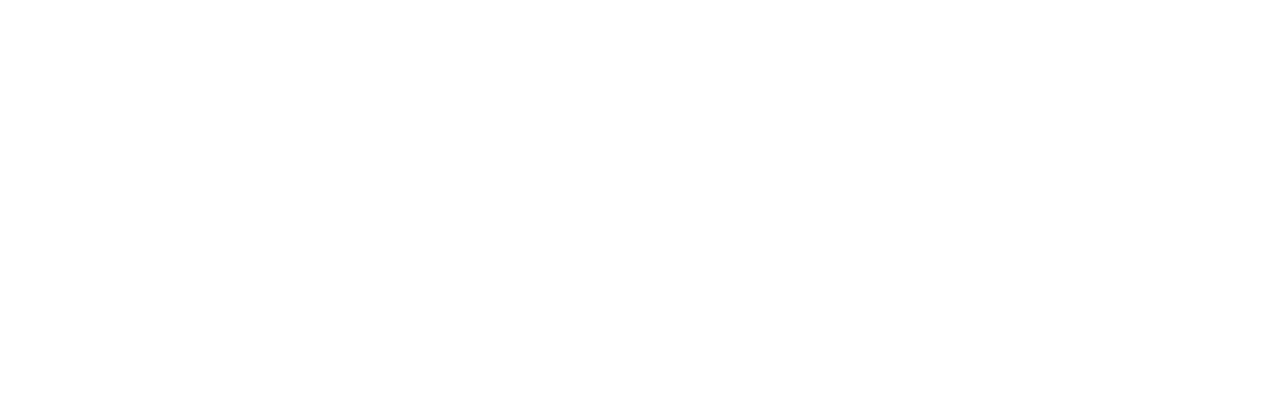
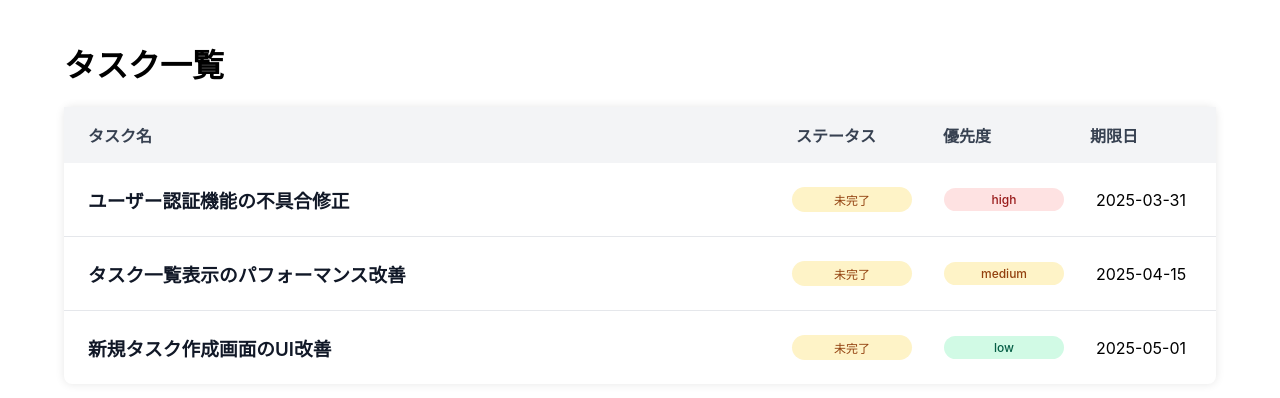
Before and after one commit to hidegg1/react-task-app, a React (Vite) app: page /tasks in a window 1280 px wide. Before the commit this address had no page. Shown: the top 398 px of the page. Built offline with nearby package versions, Linux system fonts and the light colour scheme.

Commit message:
feat:MockDataを利用したタスク一覧ページを作成
デザインパターン：Container/Presentationalパターンによるコンポーネント分割
propsを使用して、各タスクデータはTaskCardにて表示

```diff
--- a/src/App.tsx
+++ b/src/App.tsx
@@ -1,10 +1,12 @@
 import { Route, Routes } from "react-router-dom";
 import HomePage from "./pages/home";
+import TaskListPage from "./pages/tasks/taskListPage";
 
 function App() {
   return (
     <Routes>
       <Route path="/" element={<HomePage />} />
+      <Route path="/tasks" element={<TaskListPage />} /> {/* タスク一覧ページのルーティング設定 */}
     </Routes>
   );
 }
--- /dev/null
+++ b/src/features/tasks/components/TaskCard.tsx
@@ -0,0 +1,41 @@
+import { Link } from "react-router-dom";
+import type { Priority, Task } from "../../../types/task";
+import styles from "../styles/taskCard.module.css";
+
+type Props = {
+    task: Task;
+};
+
+export default function TaskCard({ task }: Props) {
+    // 優先度に応じたクラス名を返す関数
+    const getPriorityClass = (priority: Priority): string => {
+        switch (priority.toLowerCase()) {
+            case "high":
+                return styles.highPriority
+            case "medium":
+                return styles.mediumPriority
+            case "low":
+                return styles.lowPriority
+            default:
+                return styles.defaultPriority
+        }
+    }
+
+    // ステータスに応じた表示ラベルを返す関数
+    const getStatusLabel = (status: boolean): string => {
+        return status ? "完了" : "未完了";
+    };
+
+    return (
+        <div className={styles.taskCard}>
+            <Link to={`/tasks/${task.id}`} className={styles.detailLink}>
+                <h3 className={styles.taskTitle}>{task.title}</h3>
+            </Link>
+            <p className={`${styles.badge} ${task.status ? styles.completed : styles.incomplete}`}>
+                {getStatusLabel(task.status)}
+            </p>
+            <p className={`${styles.badge} ${getPriorityClass(task.priority)}`}>{task.priority}</p>
+            <p className={styles.taskDueDate}>{task.dueDate}</p>
+        </div>
+    );
+}
--- /dev/null
+++ b/src/features/tasks/containers/TaskListContainer.tsx
@@ -0,0 +1,40 @@
+import { useEffect, useState } from "react";
+import { getTasks } from "../hooks/getTasks";
+import type { Task } from "../../../types/task";
+import TaskCard from "../components/TaskCard";
+import styles from "../styles/TaskListContainer.module.css";
+
+export default function TaskListContainer() {
+    const [tasks, setTasks] = useState<Task[]>([]);
+
+    useEffect(() => {  // こちらは普通の関数（Promise を返さない）
+        const fetchTasks = async () => {  // await を使うための async 関数を「定義」
+            const fetchedTasks = await getTasks();
+            // useStateでも型定義をしてるので型セーフを実行
+            setTasks(fetchedTasks);
+        };
+        // 定義した関数を「実行」
+        fetchTasks();
+    }, []);
+
+    return (
+        <div className={styles.container}>
+            <h1>タスク一覧</h1>
+            <div className={styles.tableContainer}>
+                <div className={styles.header}>
+                    <div>タスク名</div>
+                    <div>ステータス</div>
+                    <div>優先度</div>
+                    <div>期限日</div>
+                </div>
+                <div className={styles.taskList}>
+                    {tasks.map((task) => (
+                        // keyはReact がリストの各要素を見分けるための特別な属性
+                        // 左のtaskはprops の名前（type Props で決めた名前）
+                        <TaskCard key={task.id} task={task} />
+                    ))}
+                </div>
+            </div>
+        </div>
+    );
+}
--- /dev/null
+++ b/src/features/tasks/hooks/getTasks.ts
@@ -0,0 +1,11 @@
+import type { Task } from "../../../types/task";
+import { mockTasks } from "../mocks/task";
+
+// Promiseを使ってmockのタスクデータを安全に取得する処理
+// 戻り値を明示的にPromise<Task[]>に指定
+export const getTasks = (): Promise<Task[]> => {
+    // 即座に引数で指定したsetTimeoutの処理が実行される
+    return new Promise((resolve) => {
+        setTimeout(() => resolve([...mockTasks]));
+    });
+};
--- /dev/null
+++ b/src/features/tasks/mocks/task.ts
@@ -0,0 +1,34 @@
+import type { Task } from "../../../types/task";
+
+export const mockTasks: Task[] = [
+    {
+        id: 1,
+        title: "ユーザー認証機能の不具合修正",
+        description: "ユーザーがログイン時に、不正なトークンエラーが発生する問題を修正します。",
+        status: false,
+        priority: "high",
+        dueDate: "2025-03-31",
+        createdAt: "2025-02-17T10:00:00Z",
+        updatedAt: "2025-02-17T10:00:00Z",
+    },
+    {
+        id: 2,
+        title: "タスク一覧表示のパフォーマンス改善",
+        description: "タスク一覧ページで、タスクが大量にある場合の表示遅延を改善します。不要な再レンダリングを防ぐため、コンポーネントの最適化を実施してください。",
+        status: false,
+        priority: "medium",
+        dueDate: "2025-04-15",
+        createdAt: "2025-02-17T10:00:00Z",
+        updatedAt: "2025-02-17T10:00:00Z",
+    },
+    {
+        id: 3,
+        title: "新規タスク作成画面のUI改善",
+        description: "新規タスク作成画面の入力フォームのユーザビリティ向上を図ります。エラーメッセージの明示化や、入力フィールドのデザインを改善してください。",
+        status: false,
+        priority: "low",
+        dueDate: "2025-05-01",
+        createdAt: "2025-02-17T10:00:00Z",
+        updatedAt: "2025-02-17T10:00:00Z",
+    },
+];
--- /dev/null
+++ b/src/features/tasks/styles/TaskListContainer.module.css
@@ -0,0 +1,32 @@
+.container {
+    width: 90%;
+    max-width: 1400px;
+    margin: 40px auto;
+}
+
+.tableContainer {
+    margin: 0 auto;
+    background-color: white;
+    border-radius: 0.5rem;
+    box-shadow: 0 0 10px rgba(0, 0, 0, 0.1);
+}
+
+.header {
+    display: grid;
+    grid-template-columns: 1fr 115px 115px 110px;
+    column-gap: 2rem;
+    align-items: center;
+    padding: 1rem 1rem 1rem 1.5rem;
+    background-color: #f3f4f6;
+    font-weight: 600;
+    color: #374151;
+}
+
+.taskList {
+    display: flex;
+    flex-direction: column;
+}
+
+.taskList>*:not(:last-child) {
+    border-bottom: 1px solid #e5e7eb;
+}
--- /dev/null
+++ b/src/features/tasks/styles/taskCard.module.css
@@ -0,0 +1,75 @@
+.taskCard {
+    display: grid;
+    grid-template-columns: 1fr 120px 120px 120px;
+    column-gap: 2rem;
+    align-items: center;
+    transition: background-color 0.2s ease;
+}
+
+.taskCard:hover {
+    background-color: #f9fafb;
+}
+
+.detailLink {
+    height: 100%;
+    display: flex;
+    align-items: center;
+    text-decoration: none;
+    padding-left: 1.5rem;
+    transition: color 0.2s ease;
+}
+
+.detailLink:hover .taskTitle {
+    color: rgb(56, 92, 202);
+}
+
+.taskTitle {
+    font-weight: 600;
+    color: #111827;
+    margin: 0;
+}
+
+.badge {
+    display: inline-block;
+    padding: 0.25rem 0.5rem;
+    margin: 1.5rem 0;
+    border-radius: 9999px;
+    font-size: 0.75rem;
+    font-weight: 500;
+    text-align: center;
+    cursor: pointer;
+}
+
+.completed {
+    background-color: #d1fae5;
+    color: #065f46;
+}
+
+.incomplete {
+    background-color: #fef3c7;
+    color: #92400e;
+}
+
+.highPriority {
+    background-color: #fee2e2;
+    color: #991b1b;
+}
+
+.mediumPriority {
+    background-color: #fef3c7;
+    color: #92400e;
+}
+
+.lowPriority {
+    background-color: #d1fae5;
+    color: #065f46;
+}
+
+.defaultPriority {
+    background-color: #e5e7eb;
+    color: #374151;
+}
+
+.dueDate {
+    color: #6b7280;
+}
--- /dev/null
+++ b/src/pages/tasks/taskListPage.tsx
@@ -0,0 +1,9 @@
+import TaskListContainer from "../../features/tasks/containers/TaskListContainer";
+
+export default function TaskListPage() {
+    return (
+        <div>
+            <TaskListContainer /> {/* タスク一覧コンポーネントを読み込む */}
+        </div>
+    );
+}
--- /dev/null
+++ b/src/types/task.ts
@@ -0,0 +1,14 @@
+// タスクの優先度は「high」「medium」「low」の3種類です。
+export type Priority = "high" | "medium" | "low";
+
+// タスクオブジェクト全体の型を定義します。
+export interface Task {
+    id: number;
+    title: string;
+    description: string;
+    status: boolean;       // true: 完了、false: 未完了
+    priority: Priority;    // 優先度
+    dueDate: string;       // 締切日
+    createdAt: string;     // 作成日時
+    updatedAt: string;     // 更新日時
+}
```
